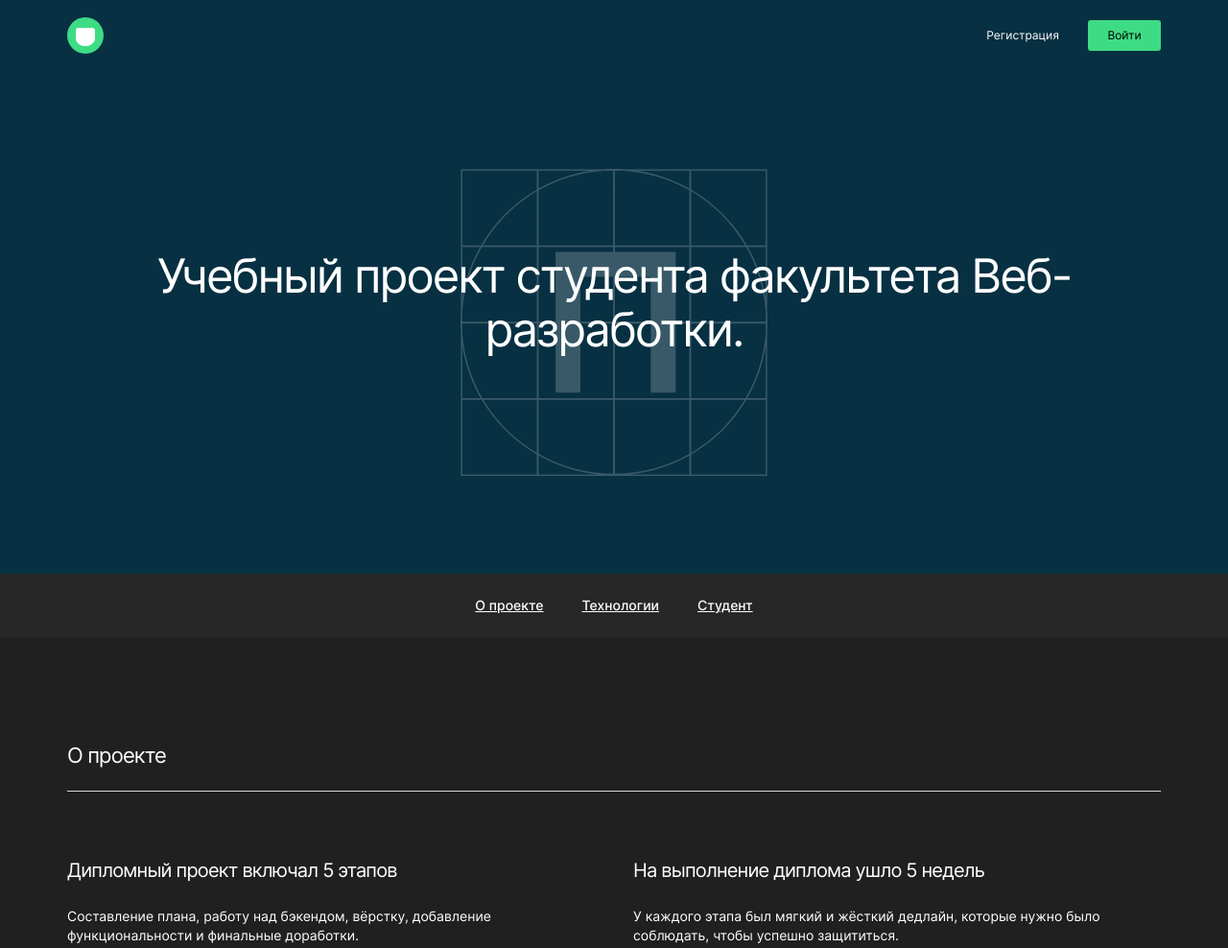
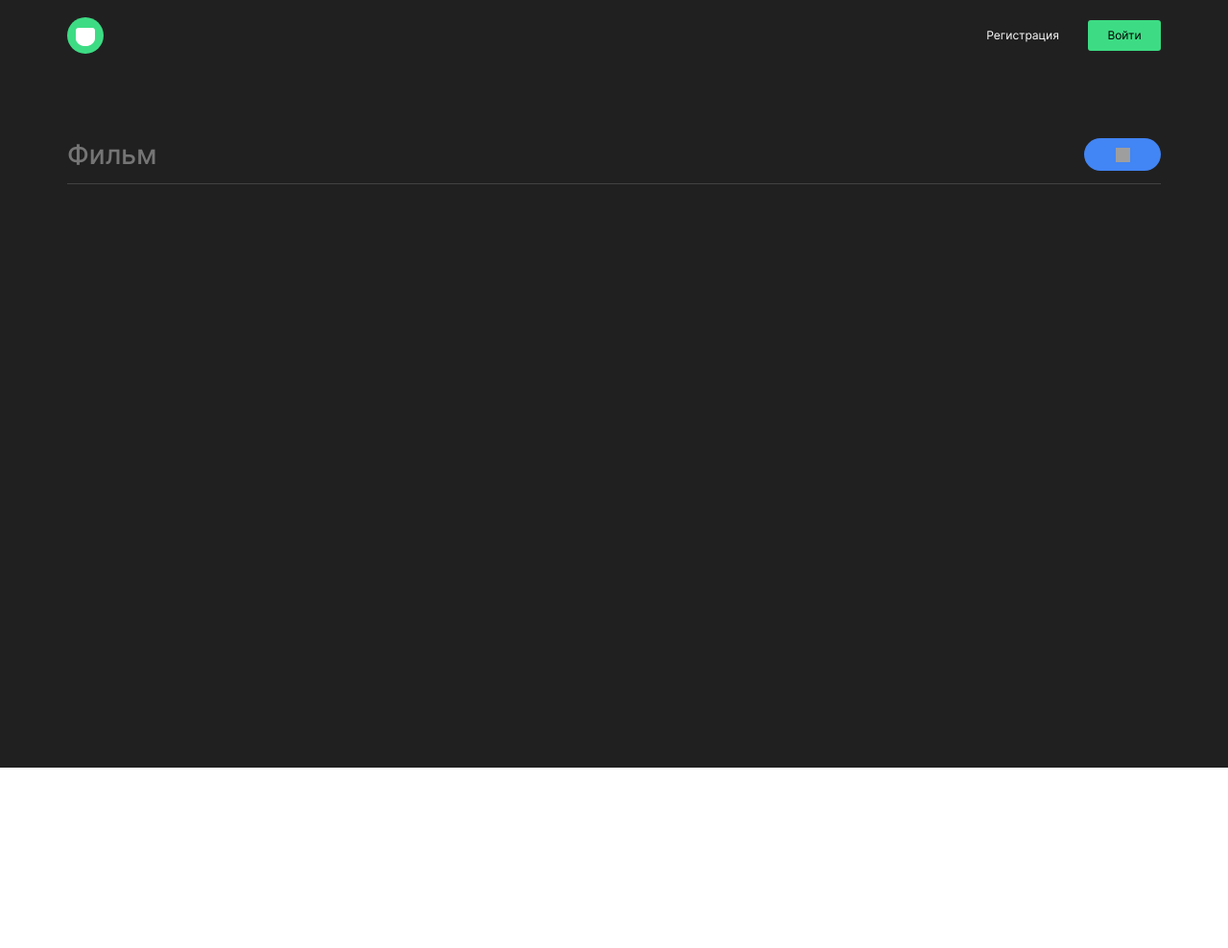
Before and after one commit to SvetlanaPivovarova/movies-explorer-frontend, a React app: page / in a window 1280 px wide. Shown: the top 988 px of the page at 96% size. After the commit the page ends 800 px from the top, so only its background shows below. Built offline with nearby package versions, Linux system fonts and the light colour scheme; grey boxes are pictures that could not be loaded.

Commit message:
сверстать SearchForm

```diff
--- a/src/components/App/App.css
+++ b/src/components/App/App.css
@@ -1,5 +1,5 @@
 .page {
-  background-color: #272727;
+  background-color: rgba(32, 32, 32, 1);
   color: #fff;
   font-family: 'Inter', Arial, sans-serif;
   font-weight: 400;
--- a/src/components/App/App.js
+++ b/src/components/App/App.js
@@ -1,11 +1,13 @@
 
 import './App.css';
 import Main from "../Main/Main";
+import Movies from "../Movies/Movies";
 
 function App() {
     return (
         <div className="page">
-            <Main />
+            <Movies />
+            {/*<Main />*/}
         </div>
     );
 }
--- a/src/components/Header/Header.css
+++ b/src/components/Header/Header.css
@@ -1,11 +1,15 @@
 .header {
     max-width: 100%;
     min-height: 74px;
-    background-color: #073042;
+    background-color: rgba(32, 32, 32, 1);
     margin: 0;
     display: flex;
     align-items: center;
     justify-content: space-between;
+}
+
+.header_type_lending {
+    background-color: #073042;
 }
 
 .header__logo {
--- /dev/null
+++ b/src/components/Movies/Movies.js
@@ -0,0 +1,16 @@
+import React from "react";
+import "./Movies.css";
+import Header from "../Header/Header";
+import SearchForm from "../SearchForm/SearchForm";
+
+function Movies() {
+    return(
+        <>
+            <Header />
+            <SearchForm />
+        </>
+
+    )
+}
+
+export default Movies;
--- /dev/null
+++ b/src/components/SearchForm/SearchForm.css
@@ -0,0 +1,48 @@
+.form {
+    width: 100%;
+    font-family: 'Inter', Arial, sans-serif;
+    padding: 0 0 13px 0;
+    border-bottom: 1px solid rgba(66, 66, 66, 1);
+    display: flex;
+    justify-content: space-between;
+    align-items: center;
+    margin: 70px 0 0 0;
+}
+
+.form__text {
+    font-family: inherit;
+    font-weight: 500;
+    font-size: 28px;
+    line-height: 34px;
+    background-color: transparent;
+    color: rgba(139, 139, 139, 1);
+    border: 0;
+    box-sizing: border-box;
+    margin: 0;
+    padding: 0;
+    flex-basis: 70%;
+}
+
+.form__submit-btn {
+    width: 80px;
+    height: 34px;
+    border: 0;
+    border-radius: 48px;
+    background-color: rgba(66, 133, 244, 1);
+    background-image: url("../../images/search-icon.svg");
+    background-size: 15px 15px;
+    background-position: 50% 50%;
+    background-repeat: no-repeat;
+    margin: 0;
+}
+
+@media screen and (max-width: 568px) {
+    .form {
+        margin-top: 90px;
+    }
+
+    .form__text {
+        font-size: 18px;
+        line-height: 22px;
+    }
+}
--- /dev/null
+++ b/src/components/SearchForm/SearchForm.js
@@ -0,0 +1,21 @@
+import React from "react";
+import "./SearchForm.css";
+
+function SearchForm() {
+    return(
+        <section className="content">
+            <form className="form" name="search-film">
+                <input
+                    type="text"
+                    placeholder="Фильм"
+                    name="film"
+                    className="form__text"
+                    required
+                />
+                <button type="submit" className="form__submit-btn" />
+            </form>
+        </section>
+    )
+}
+
+export default SearchForm;
```
Also changed, not shown: src/components/Movies/Movies.css (added).
